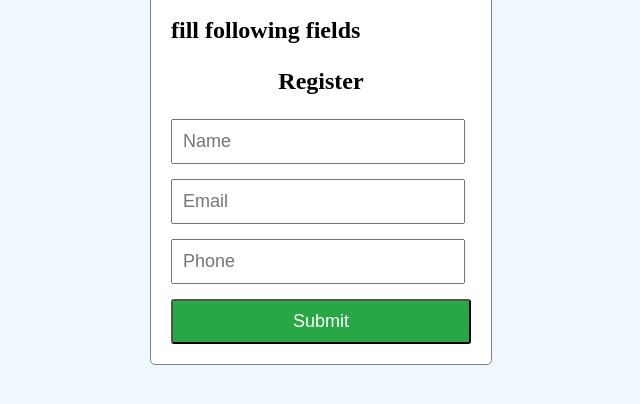
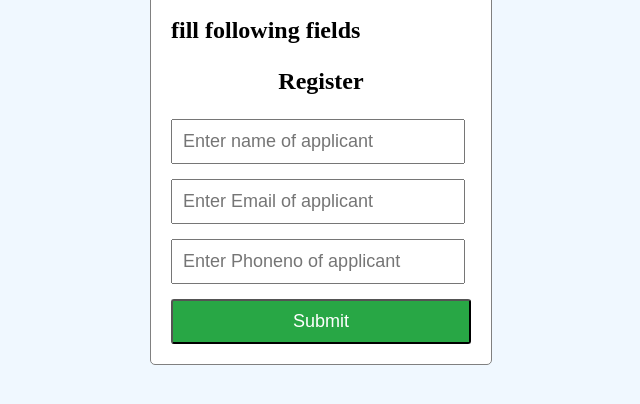
Before and after one commit to shamitha-2005/devops-set-1-, a plain HTML site: page index.html in a window 1280 px wide. Shown: the part 280-684 px from the top of the page, without its empty margins (319-959 px from the left). Drawn offline with Linux system fonts and the light colour scheme.

Commit message:
second commit

```diff
--- a/index.html
+++ b/index.html
@@ -3,7 +3,7 @@
 <head>
     <meta charset="UTF-8">
     <meta name="viewport" content="width=device-width, initial-scale=1.0">
-    <title>Event Registration</title>
+    <title>Registration Form</title>
 </head>
 <body
 style="display: flex; justify-content: center; align-items: center; height: 750px; background-color: #f0f8ff;">
@@ -11,9 +11,9 @@ style="display: flex; justify-content: center; align-items: center; height: 750p
         <p>Please enter your details corrrectly</p>
         <h2>fill following fields</h2>
         <h3 style="text-align: center; font-size: 24px;">Register</h3>
-        <input id="name" type="text" placeholder="Name" style="width: 90%; padding: 10px; margin-bottom: 15px; font-size: 18px;"/>
-        <input type="email" placeholder="Email" required style="width: 90%; padding: 10px; margin-bottom: 15px; font-size: 18px;"/>
-        <input type="tel" placeholder="Phone" required style="width: 90%; padding: 10px; margin-bottom: 15px; font-size: 18px;"/>
+        <input id="name" type="text" placeholder="Enter name of applicant" style="width: 90%; padding: 10px; margin-bottom: 15px; font-size: 18px;"/>
+        <input type="email" placeholder="Enter Email of applicant" required style="width: 90%; padding: 10px; margin-bottom: 15px; font-size: 18px;"/>
+        <input type="tel" placeholder="Enter Phoneno of applicant" required style="width: 90%; padding: 10px; margin-bottom: 15px; font-size: 18px;"/>
         <button id="button" type="button" style="width: 100%; padding: 10px; background-color: #28a745; color: white; border-radius: 3px; font-size: 18px;">Submit</button>
     </form>
     <script src="script.js"></script>
```
